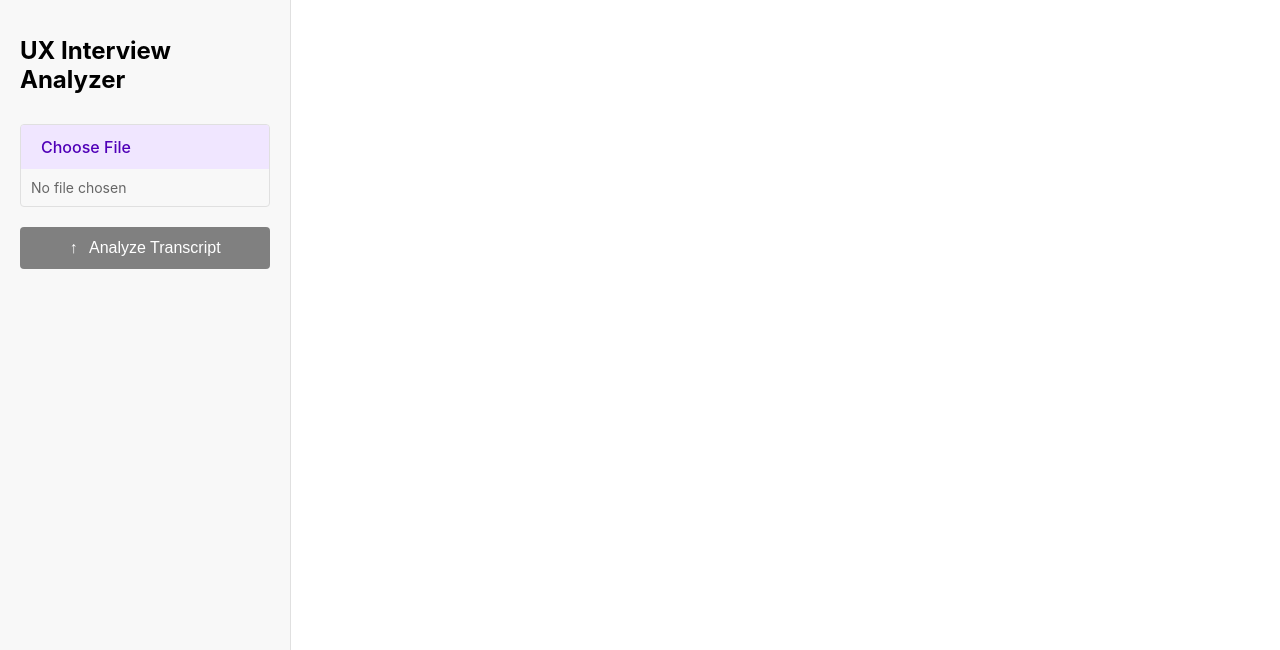
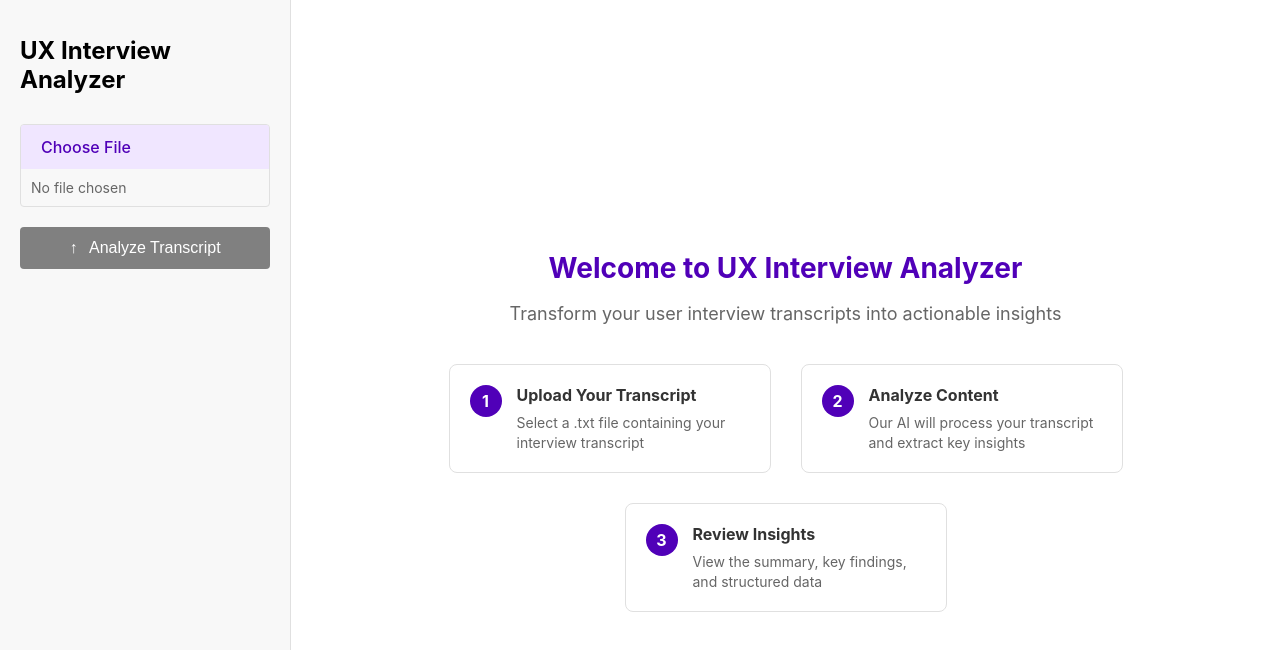
Before and after one commit to GKjohns/InterviewDiscoveryInformationExtraction, a Vue app in the folder frontend/: page / in a window 1280 px wide. Shown: the top 650 px of the page. Built offline with nearby package versions, Linux system fonts and the light colour scheme.

Commit message:
add welcome text

```diff
--- a/frontend/src/App.vue
+++ b/frontend/src/App.vue
@@ -64,6 +64,36 @@
           <TranscriptView v-if="activeTab === 'transcript'" :transcript="transcript" />
           <ReportView v-else-if="activeTab === 'summary'" :report="report" />
           <InsightsView v-else :insights="extractedInsights" />
+        </div>
+      </div>
+      <div v-else class="empty-state">
+        <div class="empty-state-content">
+          <h2>Welcome to UX Interview Analyzer</h2>
+          <p>Transform your user interview transcripts into actionable insights</p>
+
+          <div class="steps-container">
+            <div class="step">
+              <div class="step-number">1</div>
+              <div class="step-text">
+                <h3>Upload Your Transcript</h3>
+                <p>Select a .txt file containing your interview transcript</p>
+              </div>
+            </div>
+            <div class="step">
+              <div class="step-number">2</div>
+              <div class="step-text">
+                <h3>Analyze Content</h3>
+                <p>Our AI will process your transcript and extract key insights</p>
+              </div>
+            </div>
+            <div class="step">
+              <div class="step-number">3</div>
+              <div class="step-text">
+                <h3>Review Insights</h3>
+                <p>View the summary, key findings, and structured data</p>
+              </div>
+            </div>
+          </div>
         </div>
       </div>
     </div>
@@ -436,4 +466,84 @@ html, body {
 .tab-title {
   user-select: none; /* Make text non-highlightable */
 }
+
+/* Add these new styles */
+.empty-state {
+  display: flex;
+  align-items: center;
+  justify-content: center;
+  height: 100%;
+  padding: 20px;
+}
+
+.empty-state-content {
+  max-width: 800px;
+  text-align: center;
+  padding: 40px;
+  background: white;
+  border-radius: 8px;
+  /* Removed: box-shadow: 0 2px 8px rgba(0, 0, 0, 0.05); */
+}
+
+.empty-state-content h2 {
+  font-size: 28px;
+  color: #5000b8;
+  margin-bottom: 12px;
+}
+
+.empty-state-content > p {
+  font-size: 18px;
+  color: #666;
+  margin-bottom: 40px;
+}
+
+.steps-container {
+  display: flex;
+  gap: 30px;
+  justify-content: center;
+  flex-wrap: wrap;
+}
+
+.step {
+  display: flex;
+  align-items: flex-start;
+  gap: 15px;
+  text-align: left;
+  padding: 20px;
+  background: white;  /* Changed from #f8f8f8 to white */
+  border: 1px solid #e0e0e0;  /* Added border */
+  border-radius: 8px;
+  width: 280px;
+  transition: box-shadow 0.2s ease;  /* Optional: adds subtle hover effect */
+}
+
+.step:hover {
+  box-shadow: 0 2px 8px rgba(0, 0, 0, 0.05);  /* Optional: adds subtle hover effect */
+}
+
+.step-number {
+  background: #5000b8;
+  color: white;
+  width: 32px;
+  height: 32px;
+  border-radius: 50%;
+  display: flex;
+  align-items: center;
+  justify-content: center;
+  font-weight: bold;
+  flex-shrink: 0;
+}
+
+.step-text h3 {
+  font-size: 16px;
+  margin: 0 0 8px 0;
+  color: #333;
+}
+
+.step-text p {
+  font-size: 14px;
+  color: #666;
+  margin: 0;
+  line-height: 1.4;
+}
 </style>
```
